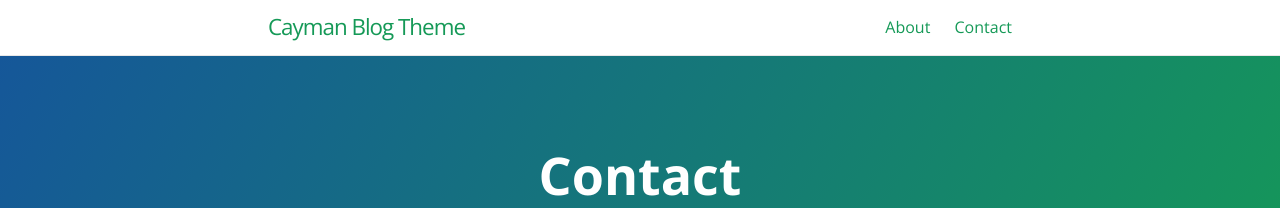
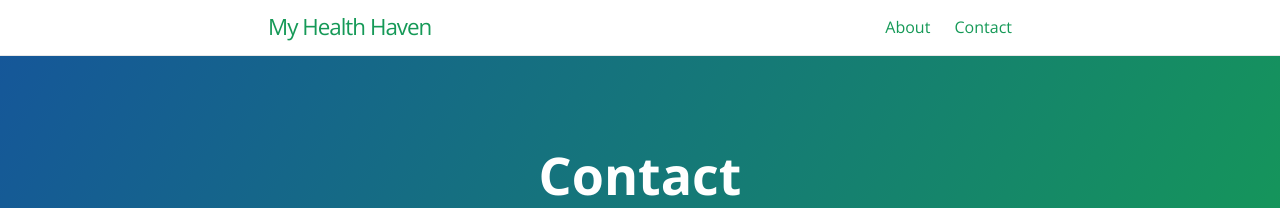
Before and after one commit to ebenezer129dotcom/myhealthhaven.github.io, a Jekyll site: the page built from contact.md, in a window 1280 px wide. Shown: the top 208 px of the page. Built offline with Jekyll 4.4.1, drawn with Linux system fonts in a browser that asks for light colours.

Commit message:
Update _config.yml

```diff
--- a/_config.yml
+++ b/_config.yml
@@ -1,4 +1,4 @@
-title: Cayman Blog Theme
+title: My Health Haven
 description: Cayman Blog Theme is a clean, responsive blogging theme for Jekyll and Gitlab/GitHub Pages.
 show_downloads: true
 
```
